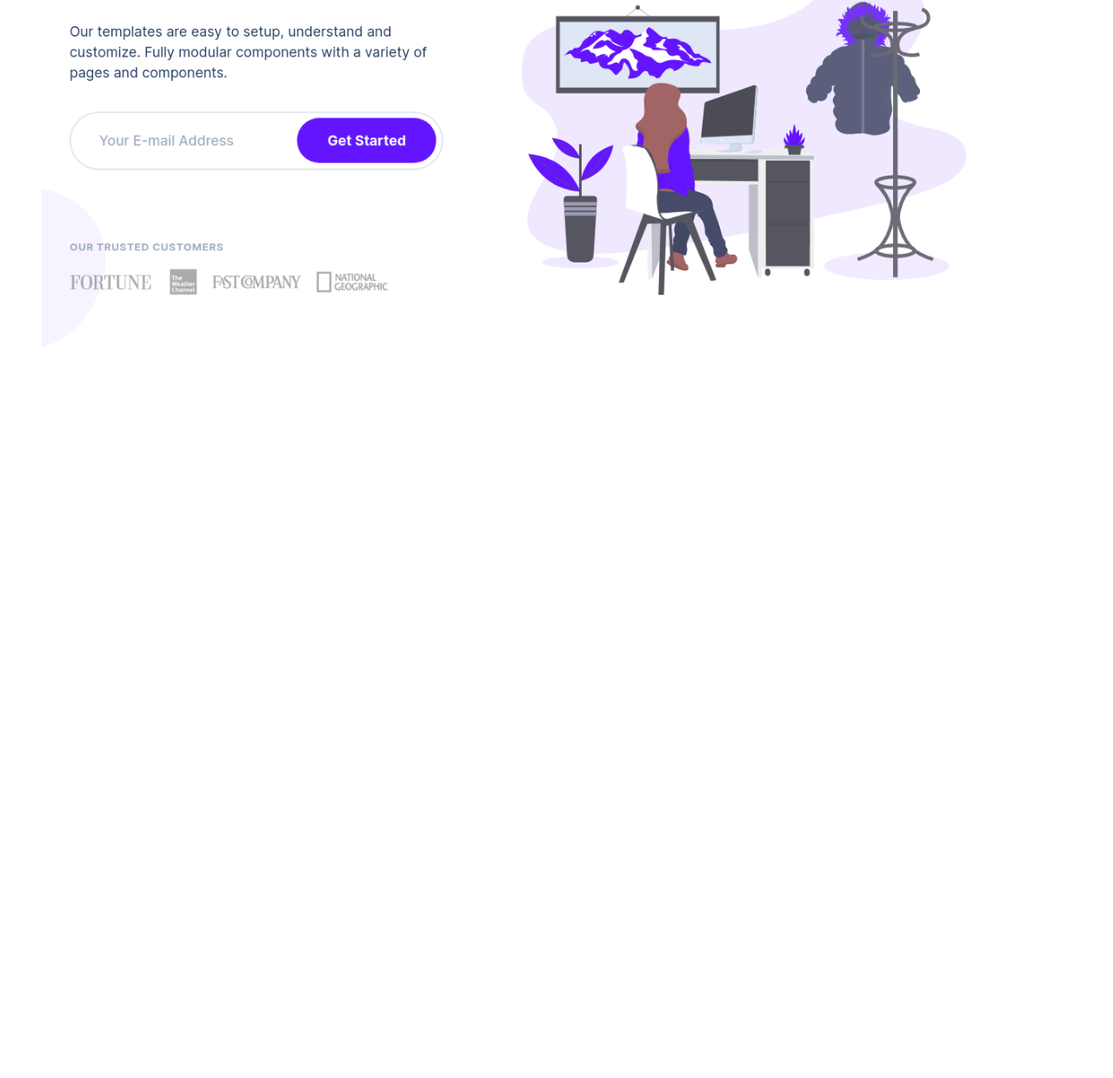
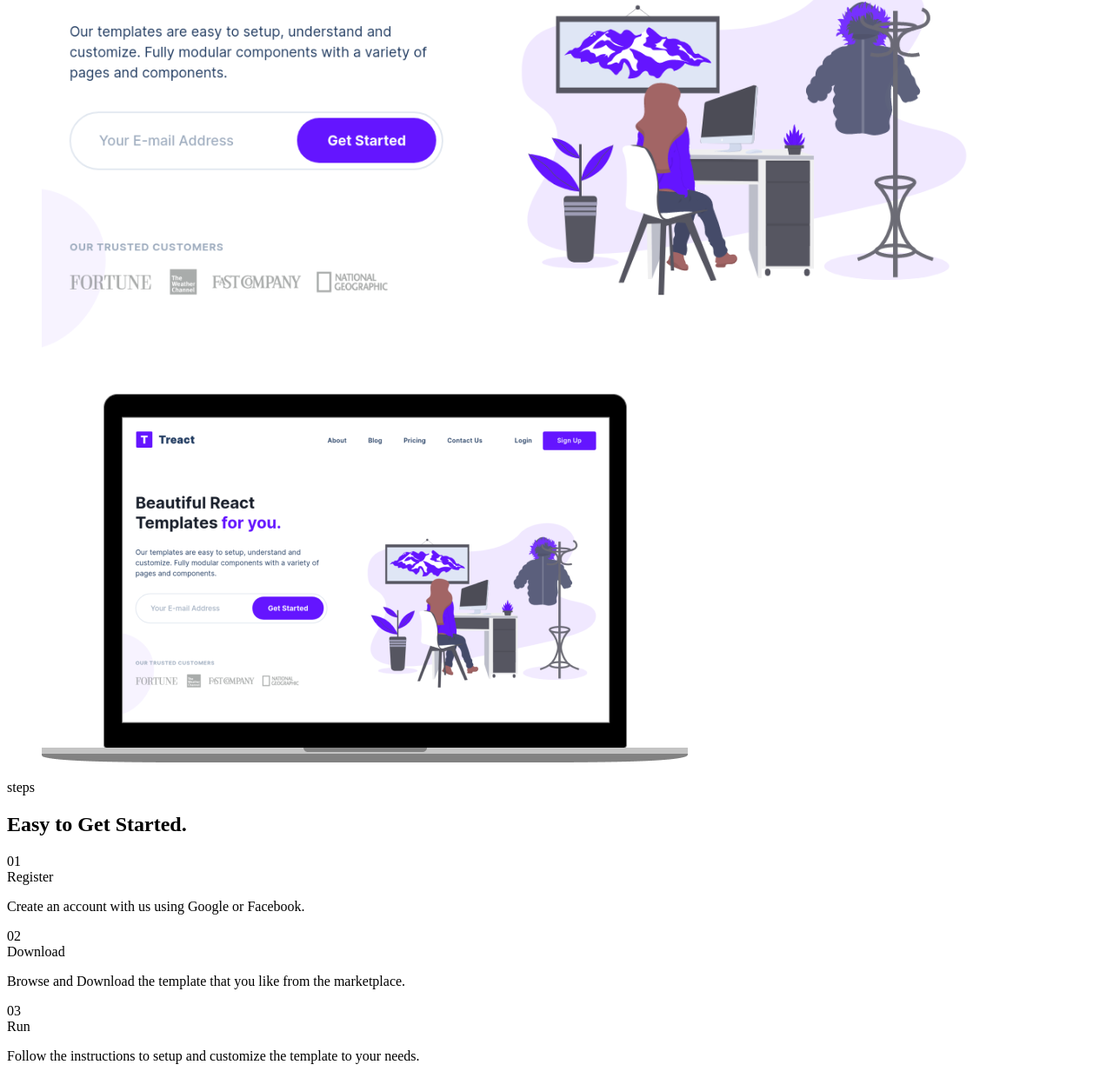
Before and after one commit to jared-alford/Treact-clone, a plain HTML site: page index.html in a window 1280 px wide. Shown: the part 2754-3994 px from the top of the page at 87% size. Before the commit the page ends 3207 px from the top, so only its background shows below. Drawn offline with Linux system fonts and the light colour scheme.

Commit message:
finished HTML through steps section

```diff
--- a/index.html
+++ b/index.html
@@ -211,14 +211,66 @@
               <button class="btn">Learn More</button>
             </div>
             <figure class="quality__img--wrapper">
-              <img src="./assets 2/hero-screenshot-1.40a097b525c2f8c9808e.png" alt="" class="quality__img">
+              <img
+                src="./assets 2/hero-screenshot-1.40a097b525c2f8c9808e.png"
+                alt=""
+                class="quality__img"
+              />
             </figure>
           </div>
         </div>
       </section>
       <section id="steps">
-
+        <div class="container">
+          <div class="row">
+            <figure class="steps__img--wrapper">
+              <img
+                src="./assets 2/hero-screenshot-2.241aac1fbc66db29d873.png"
+                alt=""
+                class="steps__img"
+              />
+            </figure>
+            <div class="steps__description">
+              <div class="section__tag">steps</div>
+              <h2 class="section__title">
+                Easy to <span class="purple">Get Started.</span>
+              </h2>
+              <div class="steps__list">
+                <div class="step">
+                  <div class="step__number">01</div>
+                  <div class="step__description">
+                    <div class="step__title">Register</div>
+                    <p class="step__para">
+                      Create an account with us using Google or Facebook.
+                    </p>
+                  </div>
+                </div>
+                <div class="step">
+                  <div class="step__number">02</div>
+                  <div class="step__description">
+                    <div class="step__title">Download</div>
+                    <p class="step__para">
+                      Browse and Download the template that you like from the
+                      marketplace.
+                    </p>
+                  </div>
+                </div>
+                <div class="step">
+                  <div class="step__number">03</div>
+                  <div class="step__description">
+                    <div class="step__title">Run</div>
+                    <p class="step__para">
+                      Follow the instructions to setup and customize the
+                      template to your needs.
+                    </p>
+                  </div>
+                </div>
+              </div>
+            </div>
+          </div>
+        </div>
       </section>
+      <section id="values"></section>
     </main>
   </body>
 </html>
```
